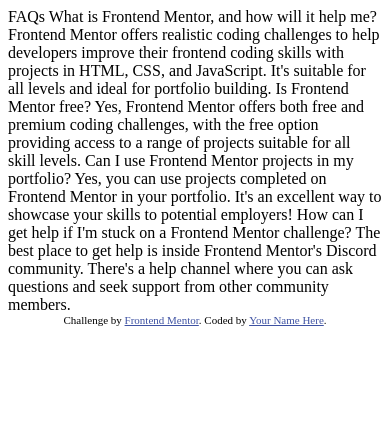
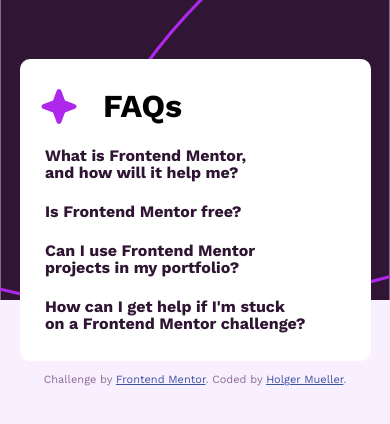
Before and after one commit to Holgermueller/faq-accordion, a plain HTML site: page index.html in a window 390 px wide. Drawn offline with nearby package versions, Linux system fonts and the light colour scheme.

Commit message:
styled mobile display

```diff
--- a/index.html
+++ b/index.html
@@ -1,48 +1,160 @@
 <!DOCTYPE html>
 <html lang="en">
-<head>
-  <meta charset="UTF-8">
-  <meta name="viewport" content="width=device-width, initial-scale=1.0"> <!-- displays site properly based on user's device -->
+  <head>
+    <meta charset="UTF-8" />
+    <meta name="viewport" content="width=device-width, initial-scale=1.0" />
+    <!-- displays site properly based on user's device -->
 
-  <link rel="icon" type="image/png" sizes="32x32" href="./assets/images/favicon-32x32.png">
+    <link
+      rel="icon"
+      type="image/png"
+      sizes="32x32"
+      href="./assets/images/favicon-32x32.png"
+    />
+    <link rel="preconnect" href="https://fonts.googleapis.com" />
+    <link rel="preconnect" href="https://fonts.gstatic.com" crossorigin />
+    <link
+      href="https://fonts.googleapis.com/css2?family=Work+Sans:ital,wght@0,100..900;1,100..900&display=swap"
+      rel="stylesheet"
+    />
+    <link rel="stylesheet" href="reset.css" />
+    <link rel="stylesheet" href="styles.css" />
 
-  <title>Frontend Mentor | FAQ accordion</title>
+    <title>Frontend Mentor | FAQ accordion</title>
+  </head>
+  <body>
+    <div class="container">
+      <header>
+        <img src="assets/images/icon-star.svg" alt="Star icon" />
+        <h1>FAQs</h1>
+      </header>
 
-  <!-- Feel free to remove these styles or customise in your own stylesheet 👍 -->
-  <style>
-    .attribution { font-size: 11px; text-align: center; }
-    .attribution a { color: hsl(228, 45%, 44%); }
-  </style>
-</head>
-<body>
+      <main id="accordionGroup" class="accordion">
+        <h3>
+          <button
+            type="button"
+            aria-expanded="true"
+            class="accordion-trigger"
+            aria-controls="sect1"
+            id="accordionOne"
+          >
+            <span class="accordion-title"
+              >What is Frontend Mentor, and how will it help me?</span
+            >
+            <span class="accordion-icon"></span>
+          </button>
+        </h3>
+        <div
+          id="sect1"
+          role="region"
+          aria-labelledby="accordionOneId"
+          class="panel"
+        >
+          <p>
+            Frontend Mentor offers realistic coding challenges to help
+            developers improve their frontend coding skills with projects in
+            HTML, CSS, and JavaScript. It's suitable for all levels and ideal
+            for portfolio building.
+          </p>
+        </div>
 
-  FAQs
+        <h3>
+          <button
+            type="button"
+            aria-expanded="false"
+            class="accordion-trigger"
+            aria-controls="sect2"
+            id="accordionTwo"
+          >
+            <span class="accordion-title">Is Frontend Mentor free?</span>
+            <span class="accordion-icon"></span>
+          </button>
+        </h3>
 
-  What is Frontend Mentor, and how will it help me?
+        <div
+          id="sect2"
+          role="region"
+          aria-labelledby="accordionTwoId"
+          class="panel"
+        >
+          <p>
+            Yes, Frontend Mentor offers both free and premium coding challenges,
+            with the free option providing access to a range of projects
+            suitable for all skill levels.
+          </p>
+        </div>
 
-  Frontend Mentor offers realistic coding challenges to help developers improve their
-  frontend coding skills with projects in HTML, CSS, and JavaScript. It's suitable for
-  all levels and ideal for portfolio building.
+        <h3>
+          <button
+            type="button"
+            aria-expanded="false"
+            class="accordion-trigger"
+            aria-controls="sect3"
+            id="accordionThree"
+          >
+            <span class="accordion-title"
+              >Can I use Frontend Mentor projects in my portfolio?</span
+            >
+            <span class="accordion-icon"></span>
+          </button>
+        </h3>
 
-  Is Frontend Mentor free?
+        <div
+          id="sect3"
+          role="region"
+          aria-labelledby="accordionThreeId"
+          class="panel"
+        >
+          <p>
+            Yes, you can use projects completed on Frontend Mentor in your
+            portfolio. It's an excellent way to showcase your skills to
+            potential employers!
+          </p>
+        </div>
 
-  Yes, Frontend Mentor offers both free and premium coding challenges, with the free
-  option providing access to a range of projects suitable for all skill levels.
+        <h3>
+          <button
+            type="button"
+            aria-expanded="false"
+            class="accordion-trigger"
+            aria-controls="sect4"
+            id="accordionFour"
+          >
+            <span class="accordion-title">
+              How can I get help if I'm stuck on a Frontend Mentor
+              challenge?</span
+            >
+            <span class="accordion-icon"></span>
+          </button>
+        </h3>
 
-  Can I use Frontend Mentor projects in my portfolio?
+        <div
+          id="sect4"
+          role="region"
+          aria-labelledby="accordionFourId"
+          class="panel"
+        >
+          <p>
+            The best place to get help is inside Frontend Mentor's Discord
+            community. There's a help channel where you can ask questions and
+            seek support from other community members.
+          </p>
+        </div>
+      </main>
+    </div>
 
-  Yes, you can use projects completed on Frontend Mentor in your portfolio. It's an excellent
-  way to showcase your skills to potential employers!
+    <footer class="attribution">
+      <p>
+        Challenge by
+        <a href="https://www.frontendmentor.io?ref=challenge" target="_blank"
+          >Frontend Mentor</a
+        >. Coded by
+        <a href="https://holgermueller.github.io/portfolio/" target="_blank"
+          >Holger Mueller</a
+        >.
+      </p>
+    </footer>
 
-  How can I get help if I'm stuck on a Frontend Mentor challenge?
-
-  The best place to get help is inside Frontend Mentor's Discord community. There's a help
-  channel where you can ask questions and seek support from other community members.
-
-
-  <div class="attribution">
-    Challenge by <a href="https://www.frontendmentor.io?ref=challenge" target="_blank">Frontend Mentor</a>.
-    Coded by <a href="#">Your Name Here</a>.
-  </div>
-</body>
+    <script src="index.js"></script>
+  </body>
 </html>
--- /dev/null
+++ b/index.js
@@ -0,0 +1,15 @@
+"use strict";
+
+let acc = document.getElementsByClassName("accordion-trigger");
+
+for (let i = 0; acc.length; i++) {
+  acc[i].addEventListener("click", function () {
+    this.classList.toggle("active");
+    let panel = this.nextElementSibling;
+    if (panel.style.maxHeight) {
+      panel.style.maxHeight = null;
+    } else {
+      panel.style.maxHeight = panel.scrollHeight + "px";
+    }
+  });
+}
--- /dev/null
+++ b/reset.css
@@ -0,0 +1,90 @@
+/* Box sizing rules */
+*,
+*::before,
+*::after {
+  box-sizing: border-box;
+}
+
+/* Prevent font size inflation */
+html {
+  -moz-text-size-adjust: none;
+  -webkit-text-size-adjust: none;
+  text-size-adjust: none;
+}
+
+/* Remove default margin in favour of better control in authored CSS */
+body,
+h1,
+h2,
+h3,
+h4,
+p,
+figure,
+blockquote,
+dl,
+dd {
+  margin-block-end: 0;
+}
+
+/* Remove list styles on ul, ol elements with a list role, which suggests default styling will be removed */
+ul[role="list"],
+ol[role="list"] {
+  list-style: none;
+}
+
+/* Set core body defaults */
+body {
+  min-height: 100vh;
+  line-height: 1.5;
+}
+
+/* Set shorter line heights on headings and interactive elements */
+h1,
+h2,
+h3,
+h4,
+button,
+input,
+label {
+  line-height: 1.1;
+}
+
+/* Balance text wrapping on headings */
+h1,
+h2,
+h3,
+h4 {
+  text-wrap: balance;
+}
+
+/* A elements that don't have a class get default styles */
+a:not([class]) {
+  text-decoration-skip-ink: auto;
+  color: currentColor;
+}
+
+/* Make images easier to work with */
+img,
+picture {
+  max-width: 100%;
+  display: block;
+}
+
+/* Inherit fonts for inputs and buttons */
+input,
+button,
+textarea,
+select {
+  font-family: inherit;
+  font-size: inherit;
+}
+
+/* Make sure textareas without a rows attribute are not tiny */
+textarea:not([rows]) {
+  min-height: 10em;
+}
+
+/* Anything that has been anchored to should have extra scroll margin */
+:target {
+  scroll-margin-block: 5ex;
+}
--- /dev/null
+++ b/styles.css
@@ -0,0 +1,63 @@
+body,
+html {
+  padding: 0;
+  margin: 0;
+  box-sizing: border-box;
+  font-family: "Work Sans", sans-serif;
+  background-color: hsl(275, 100%, 97%);
+  background-image: url("assets/images/background-pattern-mobile.svg");
+  background-repeat: no-repeat;
+  background-size: contain;
+}
+
+.container {
+  width: 90%;
+  margin: 15% auto 0;
+  background-color: hsl(0, 0%, 100%);
+  border-radius: 10px;
+  padding: 7% 5%;
+}
+
+header {
+  display: flex;
+  flex-direction: row;
+  align-items: center;
+}
+
+header h1 {
+  margin-top: 0;
+  margin-left: 24px;
+}
+
+button {
+  border: none;
+  background-color: transparent;
+  text-align: left;
+  color: hsl(292, 42%, 14%);
+  font-weight: 700;
+  font-size: 1rem;
+}
+
+.accordion-icon {
+  background-image: url("assets/images/icon-plus.svg");
+  background-size: cover;
+}
+
+.panel {
+  display: none;
+  max-height: 0;
+  overflow: hidden;
+  transition: max-height 0.2s ease-out;
+}
+
+p {
+  color: hsl(292, 16%, 49%);
+}
+
+.attribution {
+  font-size: 11px;
+  text-align: center;
+}
+.attribution a {
+  color: hsl(228, 45%, 44%);
+}
```
